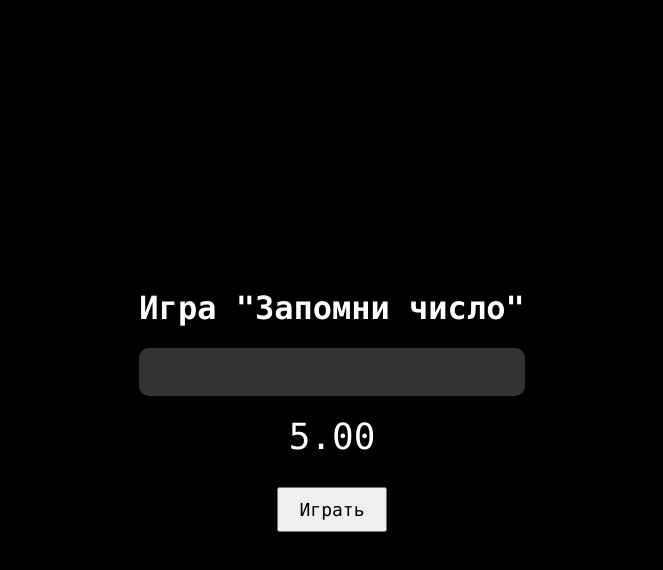
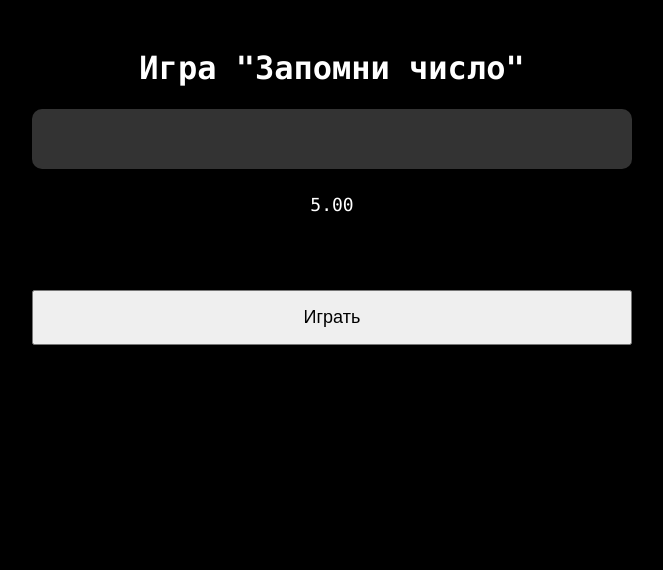
Before and after one commit to nikitadubovik/games, a plain HTML site: page index.html in a window 1280 px wide. Shown: the whole page, without its empty margins (308-971 px from the left). Drawn offline with Linux system fonts and the light colour scheme.

Commit message:
Update style.css

```diff
--- a/style.css
+++ b/style.css
@@ -2,14 +2,13 @@ body {
   background-color: black;
   color: white;
   font-family: 'Consolas', monospace;
-  display: flex;
-  justify-content: center;
-  align-items: center;
-  height: 100vh;
-  margin: 0;
+  padding: 20px; /* Добавим отступы для страницы */
 }
 
 .container {
+    max-width: 600px; /* Максимальная ширина, чтобы не становилось слишком большим на широких экранах */
+    width: 100%;
+    margin: 0 auto; /* Центрирование контейнера */
     text-align: center;
 }
 
@@ -17,46 +16,32 @@ body {
     display: grid;
     grid-template-columns: repeat(6, 1fr);
     grid-template-rows: repeat(5, 1fr);
-  gap: 2px;
+    gap: 5px; /* Увеличим расстояние между ячейками */
     padding: 20px;
     background-color: #333;
     border-radius: 10px;
 }
 
 .game-board div {
-  font-size: 24px;
-  font-weight: bold;
+    height: 50px; /* Увеличим высоту ячеек */
     display: flex;
     justify-content: center;
     align-items: center;
-  padding: 5px;
-  border: 1px solid #555; /* Добавил границы для ячеек */
-  min-height: 50px; /* Установил минимальную высоту для ячеек */
+    font-size: 24px;
+    font-weight: bold;
 }
 
-.game-board .correct {
-  background-color: green;
-  color: white;
+.timer, input, button, #result {
+    font-size: large; /* Увеличим шрифт для лучшей читаемости */
+    padding: 15px;
+    margin: 10px 0;
 }
 
-.game-board .incorrect {
-  background-color: red;
-  color: white;
+button {
+    width: 100%; /* Полная ширина кнопки */
+    cursor: pointer;
 }
 
-.timer {
-  font-size: 36px;
-  margin-top: 20px;
+input {
+    width: calc(100% - 30px); /* Ширина с учетом padding */
 }
-
-input, button {
-  font-size: 18px;
-  padding: 10px 20px;
-  font-family: 'Consolas', monospace;
-  margin-top: 10px;
-}
-
-#result {
-  font-size: 24px;
-  margin-top: 20px;
-}
```
Lines whose indentation alone changed are shown as unchanged.
